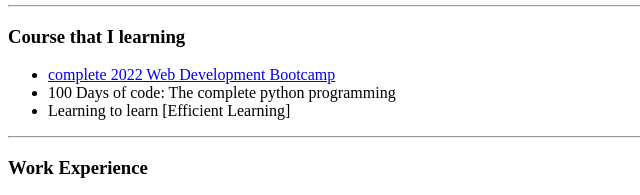
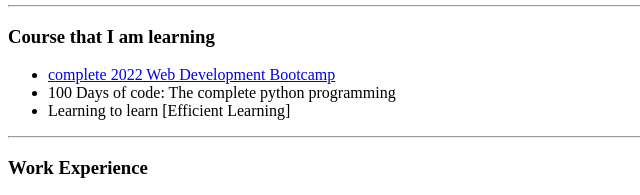
Before and after one commit to sio24/cv, a plain HTML site: page index.html in a window 1280 px wide. Shown: the part 243-438 px from the top of the page, 0-640 px from the left. Drawn offline with Linux system fonts and the light colour scheme.

Commit message:
added missing words

```diff
--- a/index.html
+++ b/index.html
@@ -14,7 +14,7 @@
             </tr>
         </table>
         <hr>
-        <h3>Course that I learning</h3>
+        <h3>Course that I am learning</h3>
         <ul>
             <li><a href="https://www.udemy.com/course-dashboard-redirect/?course_id=1565838">complete 2022 Web Development Bootcamp</a></li>
             <li>100 Days of code: The complete python programming</li>
```
